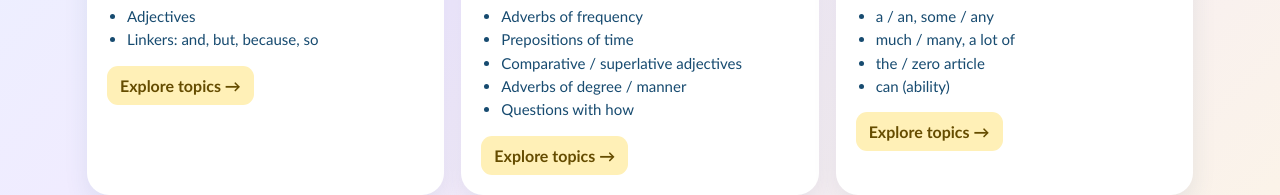
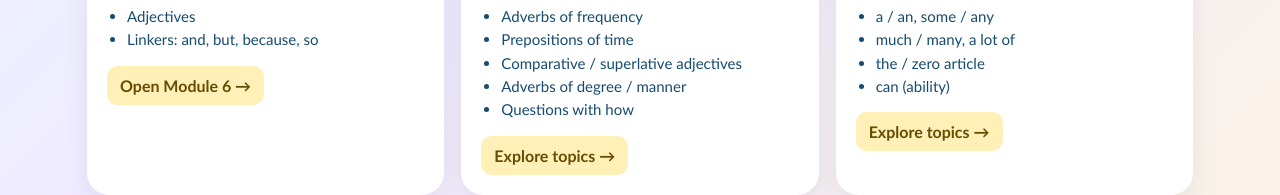
Before and after one commit to dmlt-project/ai-english-bridge, a website: page modules.html in a window 1280 px wide. Shown: the part 1006-1201 px from the top of the page. Drawn offline with Linux system fonts and the light colour scheme.

Commit message:
Add files via upload

```diff
--- a/modules.html
+++ b/modules.html
@@ -7,7 +7,7 @@
 <article class="card"><div class="top"><div class="num">3</div><div><h2>Values</h2><small>Pages 33–44</small></div></div><div class="body"><h3>Use of English</h3><ul><li>Present simple</li><li>like, love, hate + -ing</li></ul><a class="go" href="module3_values.html">Open Module 3 →</a></div></article>
 <article class="card"><div class="top"><div class="num">4</div><div><h2>World of Work</h2><small>Pages 45–56</small></div></div><div class="body"><h3>Use of English</h3><ul><li>Subject / object pronouns</li><li>Question words</li><li>have to / don’t have to</li></ul><a class="go" href="module4_world_of_work.html">Open Module 4 →</a></div></article>
 <article class="card"><div class="top"><div class="num">5</div><div><h2>Creativity</h2><small>Pages 57–74</small></div></div><div class="body"><h3>Use of English</h3><ul><li>was / were</li><li>had; could</li><li>Past simple: regular verbs</li><li>there was / there were</li><li>Past simple: irregular verbs</li></ul><a class="go" href="creativity.html">Open Creativity →</a></div></article>
-<article class="card"><div class="top"><div class="num">6</div><div><h2>Reading for pleasure</h2><small>Pages 75–84</small></div></div><div class="body"><h3>Use of English</h3><ul><li>Adjectives</li><li>Linkers: and, but, because, so</li></ul><a class="go" href="creativity.html#module6">Explore topics →</a></div></article>
+<article class="card"><div class="top"><div class="num">6</div><div><h2>Reading for pleasure</h2><small>Pages 75–84</small></div></div><div class="body"><h3>Use of English</h3><ul><li>Adjectives</li><li>Linkers: and, but, because, so</li></ul><a class="go" href="module6_reading_for_pleasure.html">Open Module 6 →</a></div></article>
 <article class="card"><div class="top"><div class="num">7</div><div><h2>Fantasy world!</h2><small>Pages 85–96</small></div></div><div class="body"><h3>Use of English</h3><ul><li>Adverbs of frequency</li><li>Prepositions of time</li><li>Comparative / superlative adjectives</li><li>Adverbs of degree / manner</li><li>Questions with how</li></ul><a class="go" href="creativity.html#module7">Explore topics →</a></div></article>
 <article class="card"><div class="top"><div class="num">8</div><div><h2>Sports</h2><small>Pages 97–108</small></div></div><div class="body"><h3>Use of English</h3><ul><li>a / an, some / any</li><li>much / many, a lot of</li><li>the / zero article</li><li>can (ability)</li></ul><a class="go" href="creativity.html#module8">Explore topics →</a></div></article>
 <article class="card"><div class="top"><div class="num">9</div><div><h2>Holidays</h2><small>Pages 109–120</small></div></div><div class="body"><h3>Use of English</h3><ul><li>Present continuous</li><li>Present simple or present continuous</li><li>Present continuous for future meaning</li><li>Exclamations</li></ul><a class="go" href="creativity.html#module9">Explore topics →</a></div></article></div><div class="note"><b>🌟 Your learning journey:</b> Choose a module, practise grammar, and use English to talk about your life and traditions!</div></main></body></html>
```
